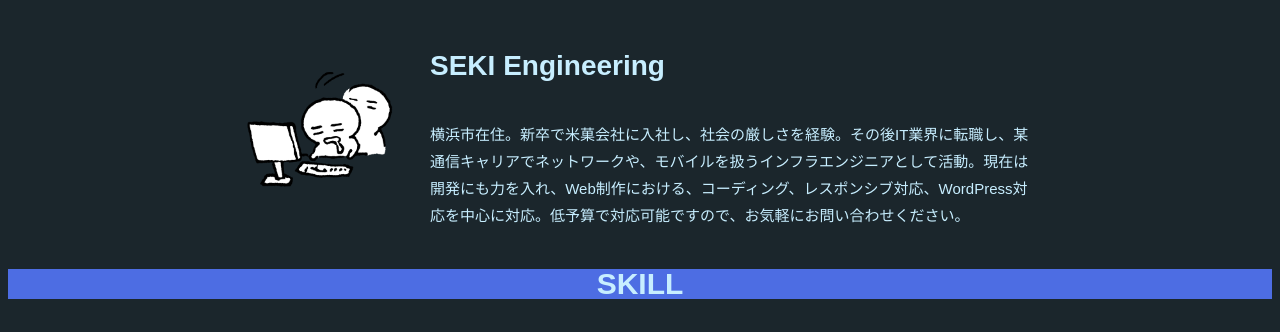
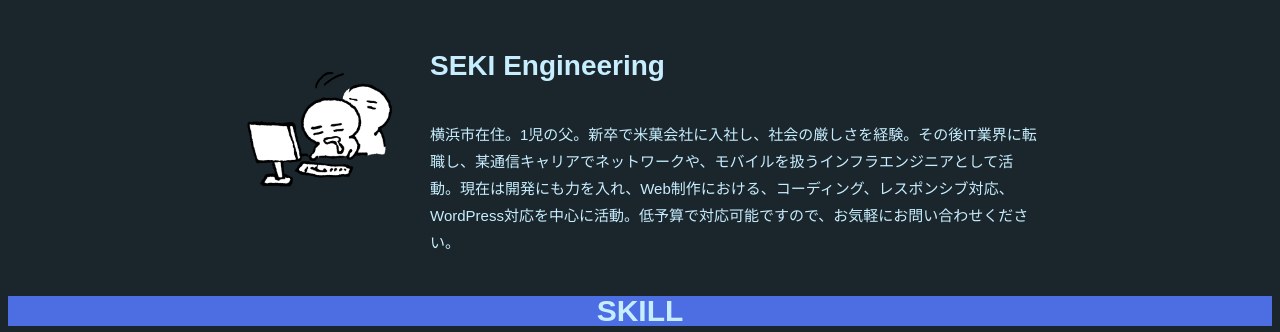
Before and after one commit to seki-engineer/porfolio, a plain HTML site: page index.html in a window 1280 px wide. Shown: the part 920-1252 px from the top of the page. Drawn offline with nearby package versions, Linux system fonts and the light colour scheme.

Commit message:
about更新

```diff
--- a/index.html
+++ b/index.html
@@ -56,7 +56,7 @@
                 SEKI Engineering
               </p>
               <p>
-                横浜市在住。新卒で米菓会社に入社し、社会の厳しさを経験。その後IT業界に転職し、某通信キャリアでネットワークや、モバイルを扱うインフラエンジニアとして活動。現在は開発にも力を入れ、Web制作における、コーディング、レスポンシブ対応、WordPress対応を中心に対応。低予算で対応可能ですので、お気軽にお問い合わせください。
+                横浜市在住。1児の父。新卒で米菓会社に入社し、社会の厳しさを経験。その後IT業界に転職し、某通信キャリアでネットワークや、モバイルを扱うインフラエンジニアとして活動。現在は開発にも力を入れ、Web制作における、コーディング、レスポンシブ対応、WordPress対応を中心に活動。低予算で対応可能ですので、お気軽にお問い合わせください。
               </p>
             </div>
           </div>
```
